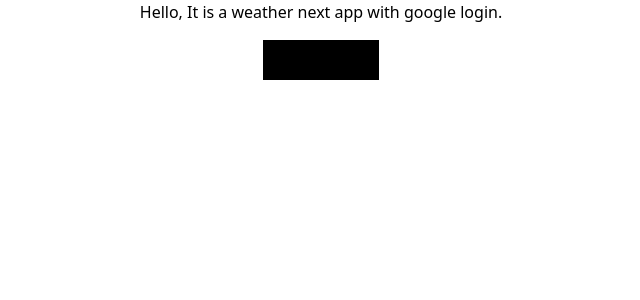
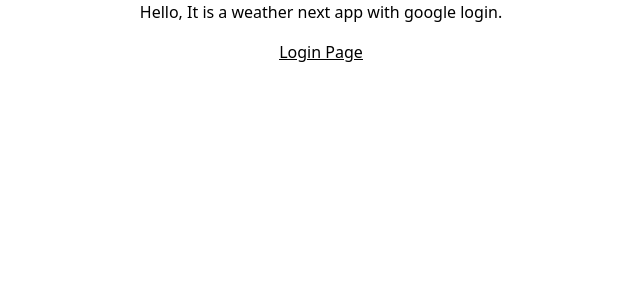
Before and after one commit to TrymoretimeH/Weather-Next-App, a Next.js app: page / in a window 1280 px wide. Shown: the top 300 px of the page, without its empty margins (319-959 px from the left). Built offline with nearby package versions, Linux system fonts and the light colour scheme.

Commit message:
fix home page underline link

```diff
--- a/pages/index.tsx
+++ b/pages/index.tsx
@@ -12,7 +12,7 @@ export default function Home() {
         <title>Weather Next App</title>
       </Head>
       <p>Hello, It is a weather next app with google login.</p>
-      <button className='mt-4 py-2 px-4 bg-black'><Link href="/login" >Login Page</Link></button>
+      <button className='underline mt-4'><Link href="/login" >Login Page</Link></button>
     </div>
   )
 }
```
